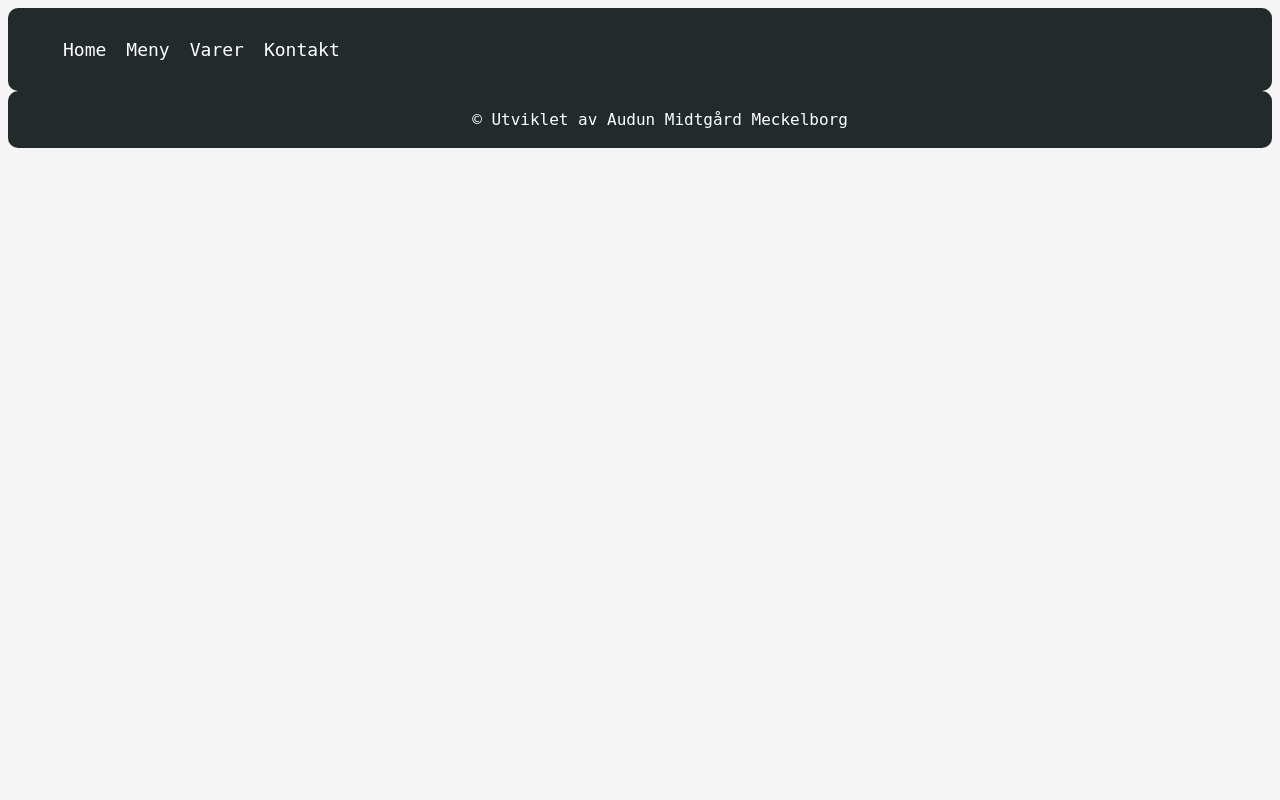
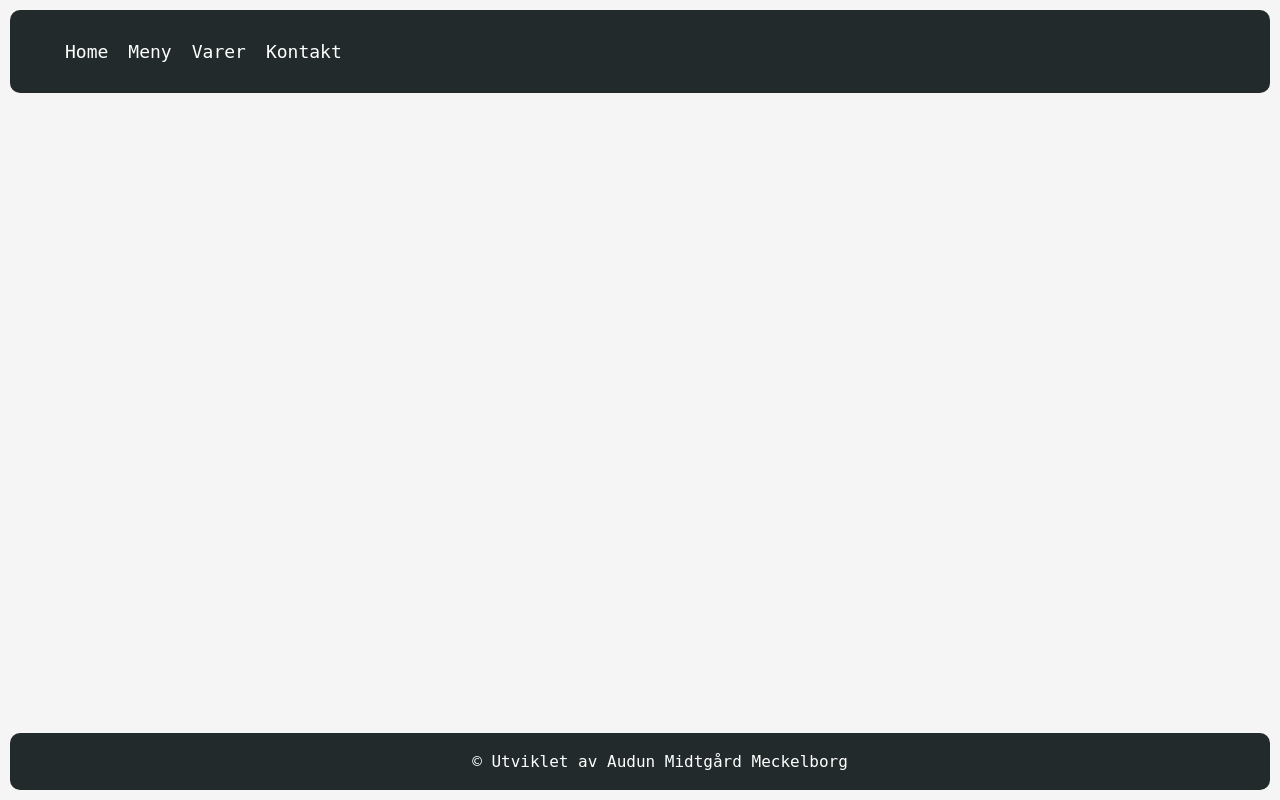
Before and after one commit to audun-web/kantina-utenAI, a Flask app: page / in a window 1280 px wide. Run offline with Flask 3, Linux system fonts and the light colour scheme.

Commit message:
La til informasjon i footeren. Pushet footeren ned på bunnen av skjermen

```diff
--- a/static/css/style.css
+++ b/static/css/style.css
@@ -1,5 +1,9 @@
 body {
     background-color:  whitesmoke;
+    display: flex;
+    flex-direction: column;
+    min-height: 100vh;
+    margin: 0;
 }
 
 nav {
@@ -7,6 +11,7 @@ nav {
     background-color: #222A2B;
     border-radius: 10px;
     padding: 5px;
+    margin: 10px;
 }
 
 nav ul {
@@ -30,13 +35,17 @@ nav ul li a:hover {
     color: #BD000C;
 }
 
+main {
+    flex-grow: 1;
+}
+
 footer {
     background-color: #222A2B;
     border-radius: 10px;
     padding: 3px;
     text-align: center;
     color: white;
-
+    margin: 0 10px 10px 10px;
 }
 
 footer p {
--- a/templates/base.html
+++ b/templates/base.html
@@ -15,7 +15,9 @@
             <li><a href="{{ url_for('kontakt') }}">Kontakt</a></li>
         </ul>
     </nav>
-    {% block content %}{% endblock %}
+    <main>
+        {% block content %}{% endblock %}
+    </main>
     <footer>
         <ul>
             <p>&copy; Utviklet av Audun Midtgård Meckelborg</p>
```
